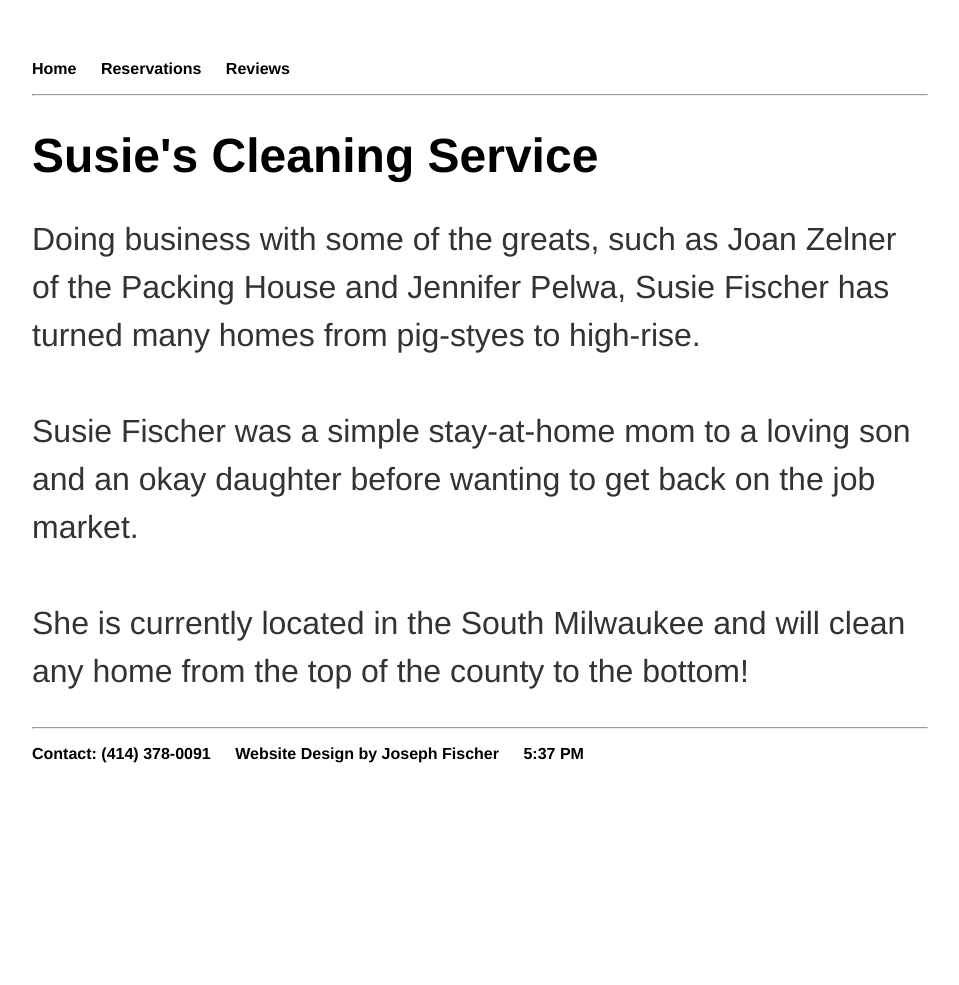
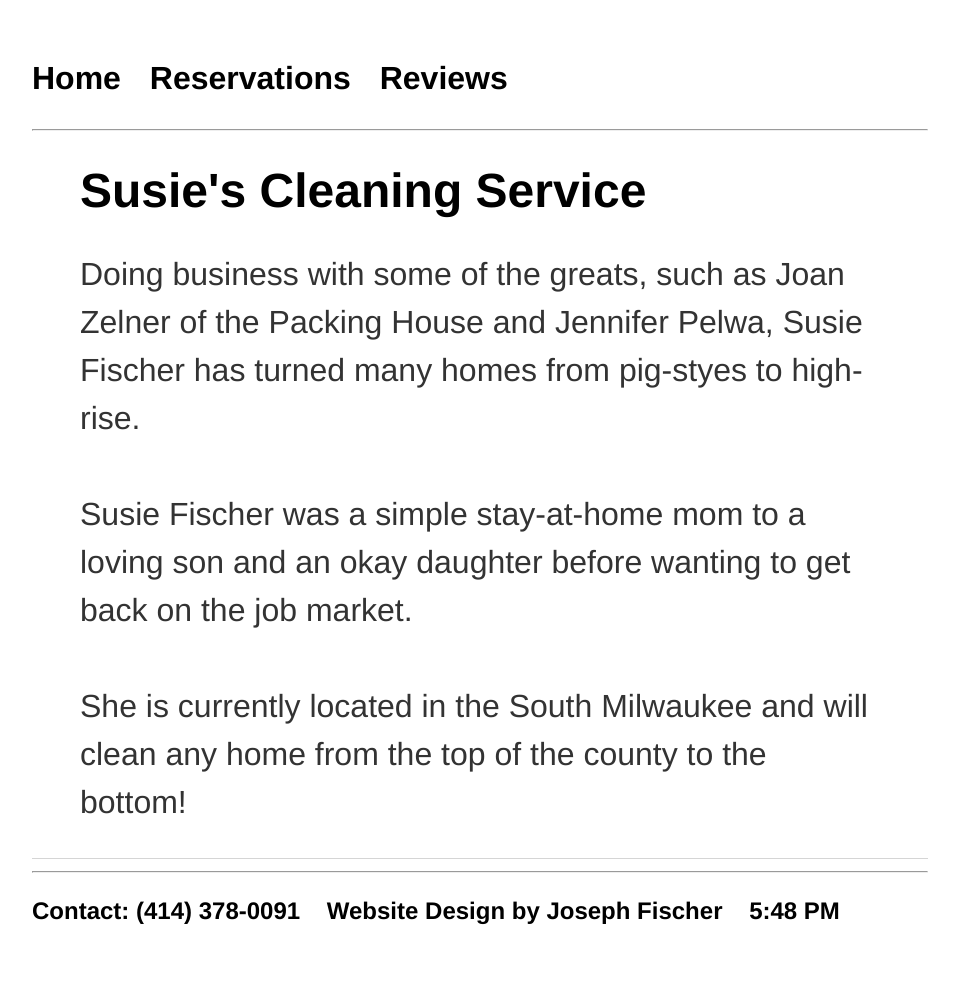
Before and after one commit to MrGreen014/MrGreen014.github.io, a Jekyll site: the page built from index.html, in a window 1280 px wide. Shown: the whole page, without its empty margins (160-1119 px from the left). Built offline with Jekyll 4.4.1, drawn with Linux system fonts in a browser that asks for light colours; before the commit the page ends 900 px from its top, so only the background shows below that.

Commit message:
Using Jekyll

```diff
--- a/_layouts/default.html
+++ b/_layouts/default.html
@@ -16,24 +16,17 @@
     </ul>
   </nav>
   <hr>
-  <h1>Susie's Cleaning Service</h1>
-  <p>Doing business with some of the greats, such as Joan Zelner of the Packing
-     House and Jennifer Pelwa, Susie Fischer has turned many homes from
-     pig-styes to high-rise.
-     <br><br>
-     Susie Fischer was a simple stay-at-home mom to
-     a loving son and an okay daughter before wanting to get back on the job
-     market.
-     <br><br>
-     She is currently located in the South Milwaukee and will clean any home
-     from the top of the county to the bottom!</p>
+
+  <div class= "container">
+    {{ content }}
+  </div>
 
   <footer>
     <hr>
     <ul>
       <li>Contact: (414) 378-0091</li>
       <li>Website Design by Joseph Fischer</li>
-      <li>5:37 PM</li>
+      <li>5:48 PM</li>
     </ul>
   </footer>
 </body>
--- a/index.html
+++ b/index.html
@@ -1,22 +1,10 @@
-<!DOCTYPE html>
-<html>
-
-<head>
-  <title>Susie's Cleaning Service</title>
-  <link rel="stylesheet" type="text/css" href="/main.css">
-
-</head>
-
-<body>
-  <nav>
-    <ul>
-      <li>Home</li>
-      <li>Reservations</li>
-      <li>Reviews</li>
-    </ul>
-  </nav>
-  <hr>
+---
+layout: default
+title: Home
+---
+<header>
   <h1>Susie's Cleaning Service</h1>
+</header>
   <p>Doing business with some of the greats, such as Joan Zelner of the Packing
      House and Jennifer Pelwa, Susie Fischer has turned many homes from
      pig-styes to high-rise.
@@ -27,15 +15,3 @@
      <br><br>
      She is currently located in the South Milwaukee and will clean any home
      from the top of the county to the bottom!</p>
-
-  <footer>
-    <hr>
-    <ul>
-      <li>Contact: (414) 378-0091</li>
-      <li>Website Design by Joseph Fischer</li>
-      <li>5:37 PM</li>
-    </ul>
-  </footer>
-</body>
-
-</html>
--- a/main.css
+++ b/main.css
@@ -52,3 +52,33 @@ p
   line-height: 1.5em;
   color: #333;
 }
+
+h2
+{
+  font-size: 2em;
+  font-family: 'Helvetica', 'Arial', 'Sans-Serif';
+}
+
+nav
+{
+  font-size: 2em;
+}
+
+footer
+{
+  border-top: 1px solid #d5d5d5;
+  font-size: 1.5em;
+}
+
+#headline
+{
+  padding: 20px 5%;
+  color: black;
+  font-family: Roboto, Sand-Serif;
+}
+
+.container
+{
+  margin: auto;
+  max-width: 800px;
+}
```
